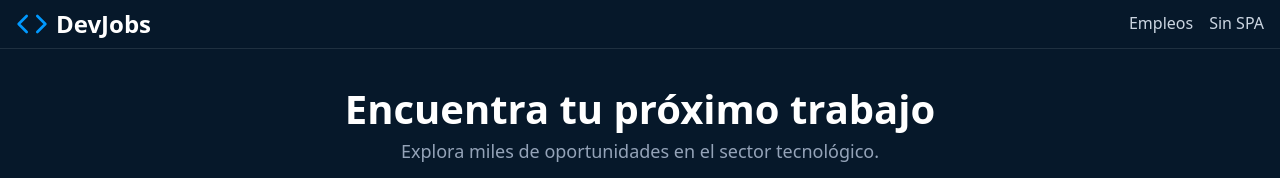
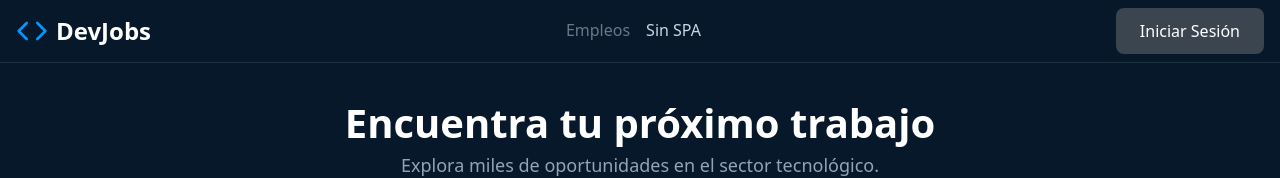
Before and after one commit to jgarzadi/jscamp-bootcamp, a React (Vite) app in the folder 04-ejercicio-react-router-y-estado-global/: page /search in a window 1280 px wide. Shown: the top 178 px of the page. Built offline with nearby package versions, Linux system fonts and the light colour scheme; no server answers.

Commit message:
5th exercise: - Added NavLink - Added Favorite and Login button without  functionality

```diff
--- a/04-ejercicio-react-router-y-estado-global/src/components/Header.jsx
+++ b/04-ejercicio-react-router-y-estado-global/src/components/Header.jsx
@@ -1,4 +1,5 @@
-import { Link } from './Link'
+import { NavLink } from "react-router"
+import { Link } from "./Link.jsx"
 
 export function Header() {
   return (
@@ -22,10 +23,13 @@ export function Header() {
       </Link>
 
       <nav>
-        <Link href="/search">Empleos</Link>
+        <NavLink
+          className={({ isActive }) => isActive ? 'nav-link-active' : ''}
+          to="/search">Empleos</NavLink>
 
         <a href="/search">Sin SPA</a>
       </nav>
+      <button>Iniciar Sesión</button>
     </header>
   )
 }
--- a/04-ejercicio-react-router-y-estado-global/src/components/JobCard.jsx
+++ b/04-ejercicio-react-router-y-estado-global/src/components/JobCard.jsx
@@ -24,9 +24,12 @@ export function JobCard({ job }) {
         </small>
         <p>{job.descripcion}</p>
       </div>
-      <button className={buttonClasses} onClick={handleApplyClick}>
+      <div className="button-container">
+        <button className={buttonClasses} onClick={handleApplyClick}>
         {buttonText}
-      </button>
+        </button>
+        <button className="button-favorite">❤️</button>
+      </div>
     </article>
   )
 }
--- a/04-ejercicio-react-router-y-estado-global/src/index.css
+++ b/04-ejercicio-react-router-y-estado-global/src/index.css
@@ -430,6 +430,27 @@ article {
   }
 }
 
+.button-favorite {
+  padding: 4px auto;
+  background: transparent;
+  border: none;
+  font-size: 1.1rem;
+  cursor: pointer;
+  transition: transform 0.2s;
+
+  &:hover {
+    transform: scale(1.3);
+    background: none;
+    outline: none;
+  }
+}
+
+.button-container {
+  display: grid;
+  grid-template-columns: repeat(1, max-content);
+  gap: 0.5rem;
+}
+
 /* Estilos de prosa para contenido de detalle */
 .prose {
   line-height: 1.7;
@@ -510,3 +531,8 @@ article {
   color: #16a34a;
   font-weight: bold;
 }
+
+.nav-link-active {
+  opacity: .5;
+  pointer-events: none;
+}
```
